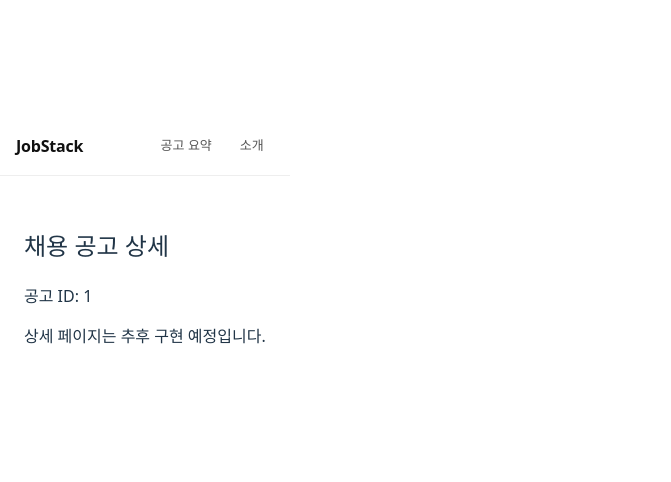
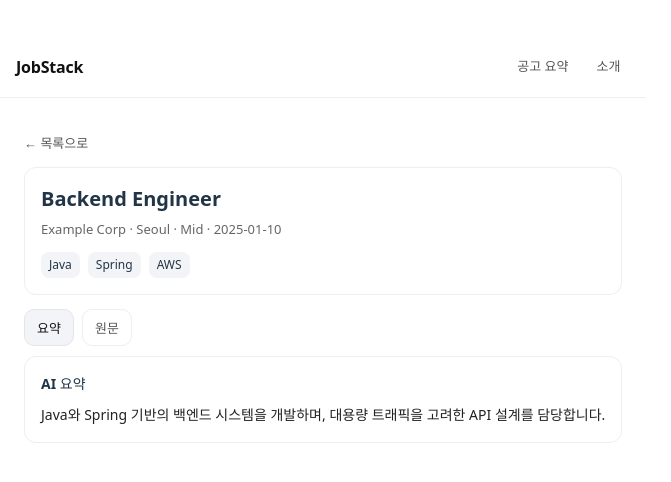
Before and after one commit to exjuu/state-lab-frontend, a React app: page /jobs/1 in a window 1280 px wide. Shown: the part 148-630 px from the top of the page, without its empty margins (0-671 px from the left). Built offline with nearby package versions, Linux system fonts and the light colour scheme; the HTML template or start-up script is replaced by a standard one.

Commit message:
feat: 채용 공고 상세 탭 상태를 URL 쿼리로 동기화

```diff
--- a/src/mocks/jopPostings.js
+++ b/src/mocks/jopPostings.js
@@ -8,6 +8,8 @@ export const jobPostingsMock = [
     techStack: ["Java", "Spring", "AWS"],
     summary:
       "Java와 Spring 기반의 백엔드 시스템을 개발하며, 대용량 트래픽을 고려한 API 설계를 담당합니다.",
+    rawDescription:
+      "담당업무\n- Java/Spring 기반 API 개발\n- 데이터 모델링 및 성능 최적화\n\n자격요건\n- Spring Boot 경험\n- RDB 설계/운영 경험\n\n우대사항\n- AWS 경험\n- Redis/Kafka 경험",
     postedAt: "2025-01-10",
   },
   {
@@ -19,6 +21,8 @@ export const jobPostingsMock = [
     techStack: ["React", "Node.js", "MySQL"],
     summary:
       "React 기반 프론트엔드와 간단한 백엔드 API 개발을 함께 수행합니다.",
+    rawDescription:
+      "주요업무\n- React UI 개발\n- Node.js API 개발\n\n자격요건\n- JS 기본기\n\n우대사항\n- CI/CD 경험",
     postedAt: "2025-01-12",
   },
 ];
--- a/src/pages/JobDetailPage.jsx
+++ b/src/pages/JobDetailPage.jsx
@@ -1,13 +1,184 @@
-import { useParams } from "react-router-dom";
+import { useMemo, useState } from "react";
+import { useParams, Link, useSearchParams  } from "react-router-dom";
+import { jobPostingsMock } from "../mocks/jopPostings";
 
 export default function JobDetailPage() {
   const { id } = useParams();
+const [searchParams, setSearchParams] = useSearchParams();
+
+const tab = searchParams.get("tab") === "raw" ? "raw" : "summary";
+
+const setTab = (nextTab) => {
+  setSearchParams({ tab: nextTab });
+};
+
+  const job = useMemo(() => {
+    const numId = Number(id);
+    return jobPostingsMock.find((j) => j.id === numId);
+  }, [id]);
+
+  if (!job) {
+    return (
+      <div style={styles.container}>
+        <h2 style={{ marginTop: 0 }}>채용 공고 상세</h2>
+        <p style={styles.muted}>해당 공고를 찾을 수 없어요.</p>
+        <Link to="/" style={styles.backLink}>
+          ← 목록으로
+        </Link>
+      </div>
+    );
+  }
 
   return (
-    <div style={{ padding: 24 }}>
-      <h2>채용 공고 상세</h2>
-      <p>공고 ID: {id}</p>
-      <p>상세 페이지는 추후 구현 예정입니다.</p>
+    <div style={styles.container}>
+      <Link to="/" style={styles.backLink}>
+        ← 목록으로
+      </Link>
+
+      <div style={styles.header}>
+        <h2 style={styles.title}>{job.jobTitle}</h2>
+        <p style={styles.sub}>
+          {job.companyName} · {job.location} · {job.careerLevel} · {job.postedAt}
+        </p>
+
+        <div style={styles.stack}>
+          {job.techStack.map((tech) => (
+            <span key={tech} style={styles.chip}>
+              {tech}
+            </span>
+          ))}
+        </div>
+      </div>
+
+      {/* Tabs */}
+      <div style={styles.tabs}>
+        <button
+          type="button"
+          onClick={() => setTab("summary")}
+          style={{
+            ...styles.tabButton,
+            ...(tab === "summary" ? styles.tabActive : {}),
+          }}
+        >
+          요약
+        </button>
+        <button
+          type="button"
+          onClick={() => setTab("raw")}
+          style={{
+            ...styles.tabButton,
+            ...(tab === "raw" ? styles.tabActive : {}),
+          }}
+        >
+          원문
+        </button>
+      </div>
+
+      {/* Content */}
+      <div style={styles.panel}>
+        {tab === "summary" ? (
+          <>
+            <h3 style={styles.panelTitle}>AI 요약</h3>
+            <p style={styles.text}>{job.summary}</p>
+          </>
+        ) : (
+          <>
+            <h3 style={styles.panelTitle}>공고 원문</h3>
+            <pre style={styles.pre}>{job.rawDescription}</pre>
+          </>
+        )}
+      </div>
     </div>
   );
 }
+
+const styles = {
+  container: {
+    maxWidth: 920,
+    margin: "0 auto",
+    padding: 24,
+  },
+  backLink: {
+    display: "inline-block",
+    marginBottom: 14,
+    textDecoration: "none",
+    color: "#555",
+    fontSize: 13,
+  },
+  header: {
+    padding: 16,
+    border: "1px solid #eee",
+    borderRadius: 12,
+    backgroundColor: "#fff",
+  },
+  title: {
+    margin: 0,
+    fontSize: 20,
+  },
+  sub: {
+    margin: "6px 0 12px",
+    color: "#666",
+    fontSize: 13,
+  },
+  stack: {
+    display: "flex",
+    gap: 8,
+    flexWrap: "wrap",
+  },
+  chip: {
+    padding: "4px 8px",
+    borderRadius: 8,
+    backgroundColor: "#f2f4f7",
+    fontSize: 12,
+  },
+  tabs: {
+    display: "flex",
+    gap: 8,
+    marginTop: 14,
+  },
+  tabButton: {
+    border: "1px solid #eee",
+    backgroundColor: "#fff",
+    padding: "8px 12px",
+    borderRadius: 10,
+    cursor: "pointer",
+    fontSize: 13,
+    color: "#555",
+  },
+  tabActive: {
+    backgroundColor: "#f2f4f7",
+    color: "#111",
+    borderColor: "#e6e6e6",
+    fontWeight: 600,
+  },
+  panel: {
+    marginTop: 10,
+    padding: 16,
+    border: "1px solid #eee",
+    borderRadius: 12,
+    backgroundColor: "#fff",
+  },
+  panelTitle: {
+    margin: "0 0 10px",
+    fontSize: 14,
+  },
+  text: {
+    margin: 0,
+    fontSize: 14,
+    lineHeight: 1.6,
+    color: "#222",
+  },
+  pre: {
+    margin: 0,
+    fontSize: 13,
+    lineHeight: 1.6,
+    color: "#222",
+    whiteSpace: "pre-wrap",
+    fontFamily:
+      'ui-monospace, SFMono-Regular, Menlo, Monaco, Consolas, "Liberation Mono", "Courier New", monospace',
+  },
+  muted: {
+    color: "#666",
+    fontSize: 14,
+  },
+};
```
